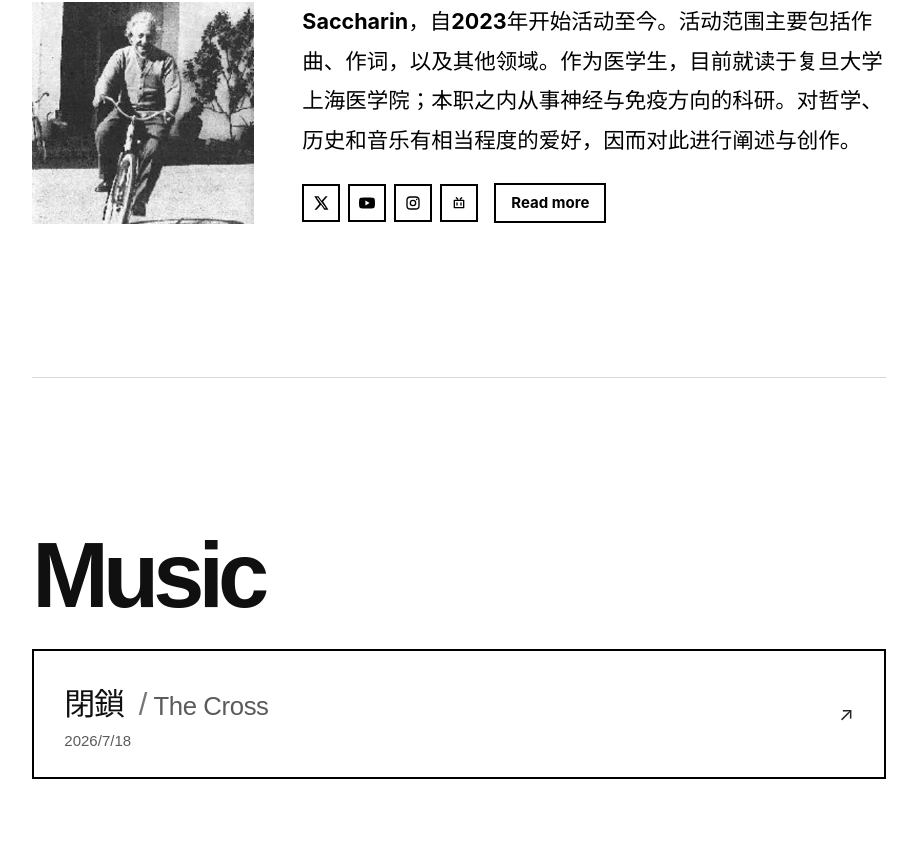
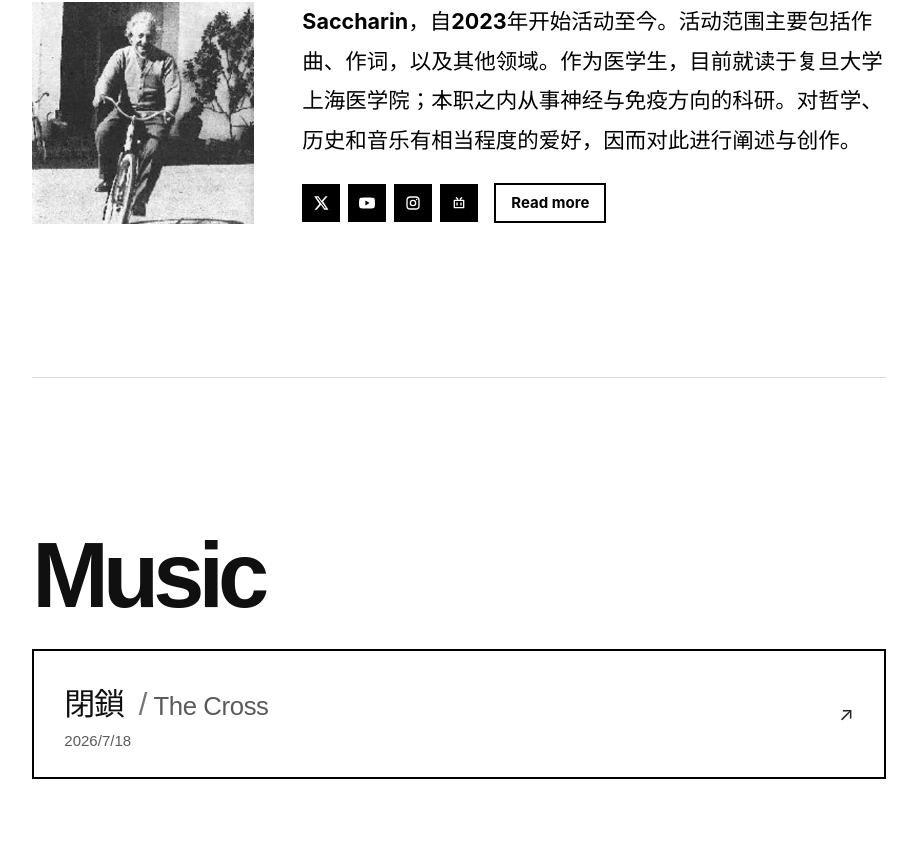
Before and after one commit to Saccharin04/Personal-website, a React (Vite) app: page / in a window 1280 px wide. Shown: the part 1104-1960 px from the top of the page, without its empty margins (181-1098 px from the left). Built offline with nearby package versions, Linux system fonts and the light colour scheme; a web font is replaced by a local one.

Commit message:
Use black fill for social link buttons

```diff
--- a/src/App.css
+++ b/src/App.css
@@ -132,7 +132,7 @@ main { min-height: 100vh; display: flex; flex-direction: column; }
 .social-links { display: flex; align-items: center; gap: 12px; }
 .social-links a {
   width: 46px; height: 46px; display: grid; place-items: center;
-  border: 2px solid #000; border-radius: 0; background: #fff; color: #000;
+  border: 2px solid #000; border-radius: 0; background: #000; color: #fff;
   transition: color .2s ease, background .2s ease, transform .2s ease;
 }
 .social-links a:hover { background: var(--ink); color: #fff; transform: translateY(-2px); }
```
